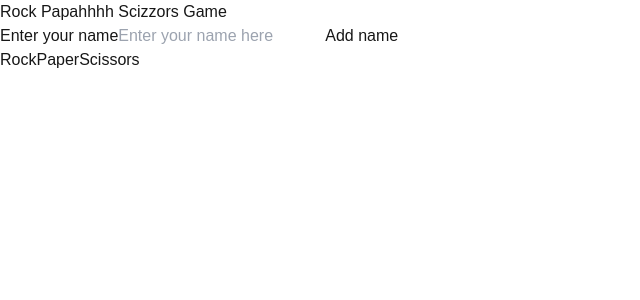
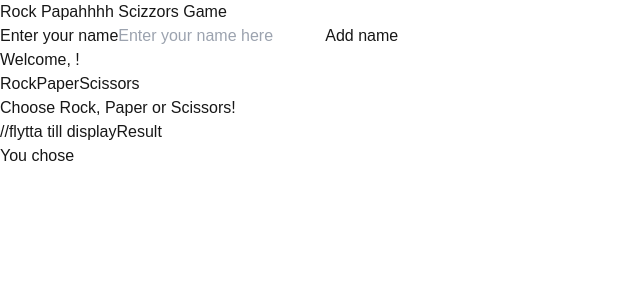
Before and after one commit to erilun404/rps-game-testing, a Next.js app: page / in a window 1280 px wide. Shown: the top 300 px of the page, without its empty margins (0-640 px from the left). Built offline with nearby package versions, Linux system fonts and the light colour scheme.

Commit message:
user name and selected choice fix

```diff
--- a/src/components/RockPaperScissors/index.tsx
+++ b/src/components/RockPaperScissors/index.tsx
@@ -18,8 +18,16 @@ const RockPaperScissors = () => {
     return (
         <>
         <ChooseName updateName={userName} />
+        <div>
+             <h1>Welcome, {name}!</h1>
+        </div>
         <SelectionPanel onSelect={selectedChoice} />
-
+        <div>
+            <p>Choose Rock, Paper or Scissors!</p> //flytta till displayResult
+        </div>
+        <div>
+            <p>You chose {choice}</p>
+        </div>
         </>
 
     )
```
